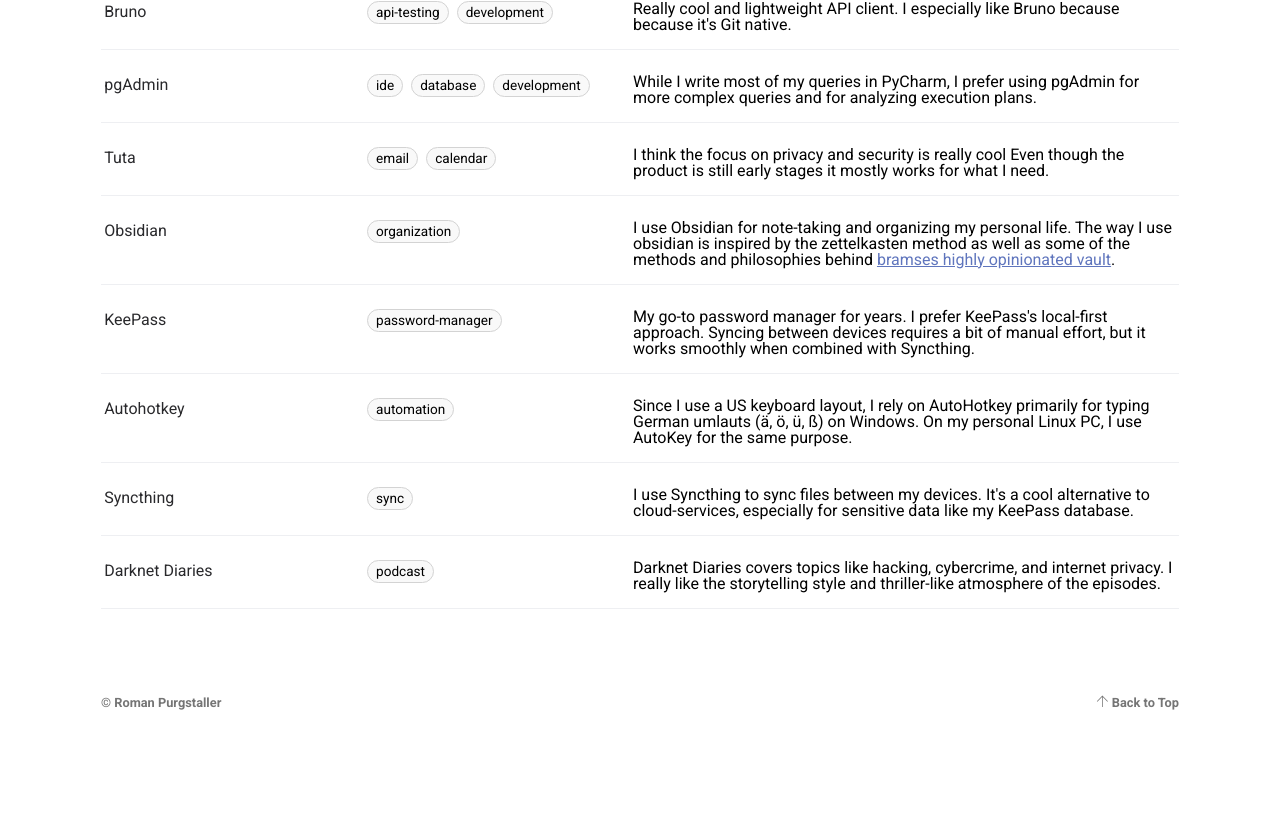
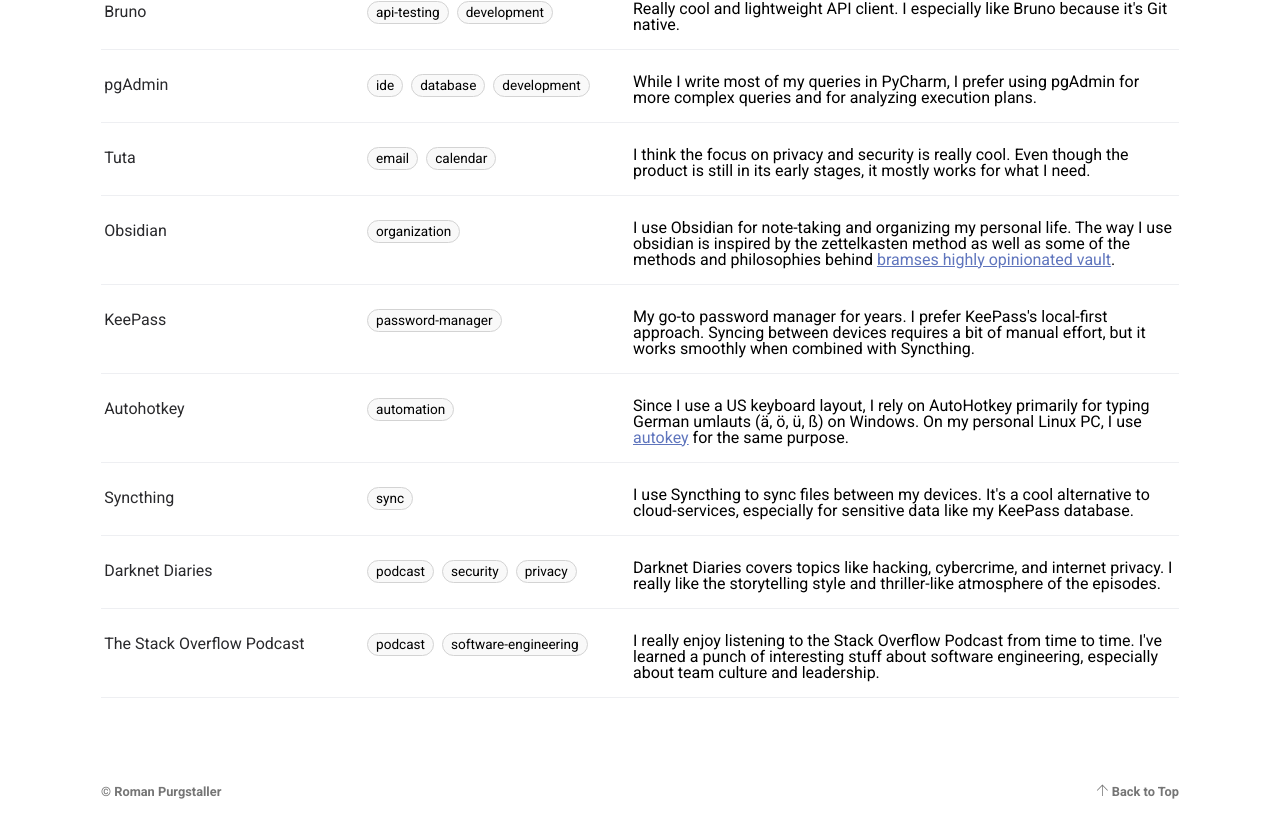
Before and after one commit to rpurgstaller/portfolio-website-react, a React (Create React App) app: page /picks in a window 1280 px wide. Shown: the part 472-1310 px from the top of the page. Before the commit the page ends 1221 px from the top, so only its background shows below. Built offline with nearby package versions, Linux system fonts and the light colour scheme.

Commit message:
finished website

```diff
--- a/package.json
+++ b/package.json
@@ -1,7 +1,7 @@
 {
   "name": "portfolio",
   "version": "0.1.0",
-  "homepage": "https://rpurgstaller.github.io/portfolio-website-react/",
+  "homepage": "https://www.rpurgstaller.app",
   "private": true,
   "dependencies": {
     "@fortawesome/fontawesome-svg-core": "^6.7.2",
--- a/src/components/Bookshelf.js
+++ b/src/components/Bookshelf.js
@@ -35,12 +35,12 @@
         <BookshelfEntry
           name="Designing Data-Intensive Applications"
           author="Martin Kleppmann"
-          labels={["non-fiction", "data engineering"]}
+          labels={["non-fiction", "data-engineering", "software-architecture"]}
         />
         <BookshelfEntry
           name="The Manager's Path"
           author="Camille Fournier"
-          labels={["non-fiction", "management"]}
+          labels={["non-fiction", "management", "leadership"]}
         />
         <BookshelfEntry
           name="A Thousand Brains"
@@ -55,7 +55,7 @@
         <BookshelfEntry
           name="The Infinite Game"
           author="Simon Sinek"
-          labels={["non-fiction", "business"]}
+          labels={["non-fiction", "business", "leadership"]}
         />
         <BookshelfEntry
           name="Thinking, Fast and Slow"
@@ -65,7 +65,7 @@
         <BookshelfEntry
           name="Getting to Yes"
           author="Roger Fisher, William Ury, Bruce Patton"
-          labels={["non-fiction", "negotiation"]}
+          labels={["non-fiction", "negotiation", "business"]}
         />
         <BookshelfEntry
           name="Remembrance of Earth's Past series"
@@ -97,6 +97,11 @@
           author="Ursula K. Le Guin"
           labels={["fiction", "science-fiction"]}
         />
+        <BookshelfEntry
+          name="The Vegetarian"
+          author="Han Kang"
+          labels={["fiction", "novel"]}
+        />
       </div>
     </div>
   );
--- a/src/components/Picks.js
+++ b/src/components/Picks.js
@@ -29,6 +29,8 @@
 }
 
 export default function Picks() {
+  let link_autokey = ExternalLinkRunningText("https://github.com/autokey/autokey", "autokey");
+
   let desc_keepass = (
     <span>
       My go-to password manager for years. I prefer KeePass's local-first
@@ -53,7 +55,7 @@
   );
 
   let bruno_desc = (
-    <span>Really cool and lightweight API client. I especially like Bruno because because it's Git native. </span>
+    <span>Really cool and lightweight API client. I especially like Bruno because it's Git native. </span>
   );
 
   let pg_admin_desc = (
@@ -65,8 +67,8 @@
 
   let desc_tutanota = (
     <span>
-      I think the focus on privacy and security is really cool Even though the product is still early
-      stages it mostly works for what I need.
+      I think the focus on privacy and security is really cool. Even though the product is still in its early
+      stages, it mostly works for what I need.
     </span>
   );
 
@@ -84,7 +86,7 @@
   let desc_autohotkey = (
     <span>
       Since I use a US keyboard layout, I rely on AutoHotkey primarily for typing German umlauts (ä, ö, ü, ß) on Windows.
-      On my personal Linux PC, I use AutoKey for the same purpose.
+      On my personal Linux PC, I use {" "} {link_autokey} for the same purpose.
     </span>
   );
 
@@ -99,6 +101,13 @@
     <span>
       Darknet Diaries covers topics like hacking, cybercrime, and internet privacy.
       I really like the storytelling style and thriller-like atmosphere of the episodes.
+    </span>
+  );
+
+  let stack_overflow_podcast_desc = (
+    <span>
+      I really enjoy listening to the Stack Overflow Podcast from time to time. I've learned a punch of interesting stuff
+      about software engineering, especially about team culture and leadership.
     </span>
   );
 
@@ -163,10 +172,16 @@
           desc_txt_elem={desc_syncthing}
         />
         <PickEntry
-          labels={["podcast"]}
+          labels={["podcast", "security", "privacy"]}
           name="Darknet Diaries"
           url="https://darknetdiaries.com/"
           desc_txt_elem={desc_darknet_diaries}
+        />
+        <PickEntry
+          labels={["podcast", "software-engineering"]}
+          name="The Stack Overflow Podcast"
+          url="https://stackoverflow.blog/podcast/"
+          desc_txt_elem={stack_overflow_podcast_desc}
         />
       </div>
     </div>
--- a/src/components/Projects.js
+++ b/src/components/Projects.js
@@ -45,7 +45,7 @@
     <p>
       A sarcasm detector, oh, what a useful invention! For this project I used
       {" "} {tweepy} to access the twitter api and mine german tweets with the
-      hashtags #sarcasm and #irony. I made this project a while after the
+      hashtags #sarcasm and #irony. I created this project a while after the
       european migrant crisis in 2015, hence I found a lot of tweets complaining
       about politicians and journalists. Unfortunately, I can hardly blame the
       dreadful results of this study on the European Union. Working on this
@@ -73,6 +73,7 @@
   let monthly_exp_desc_elem = (
     <p>
       A simple expense tracking and visualization tool using pandas, plotly and sqlite3 to keep track of my monthly expenses.
+      I've created a small sqlite3 database to store my expenses and use a treemap to visualize where my money goes each month.
     </p>
   );
   return (
```
